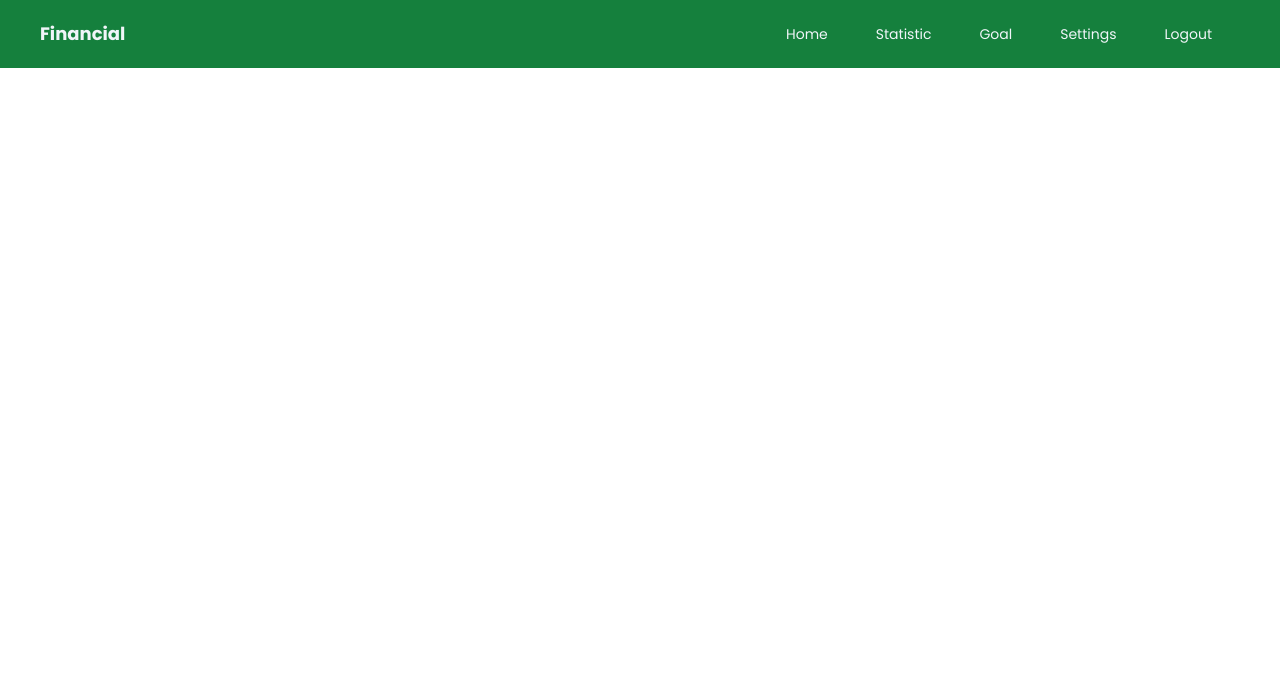
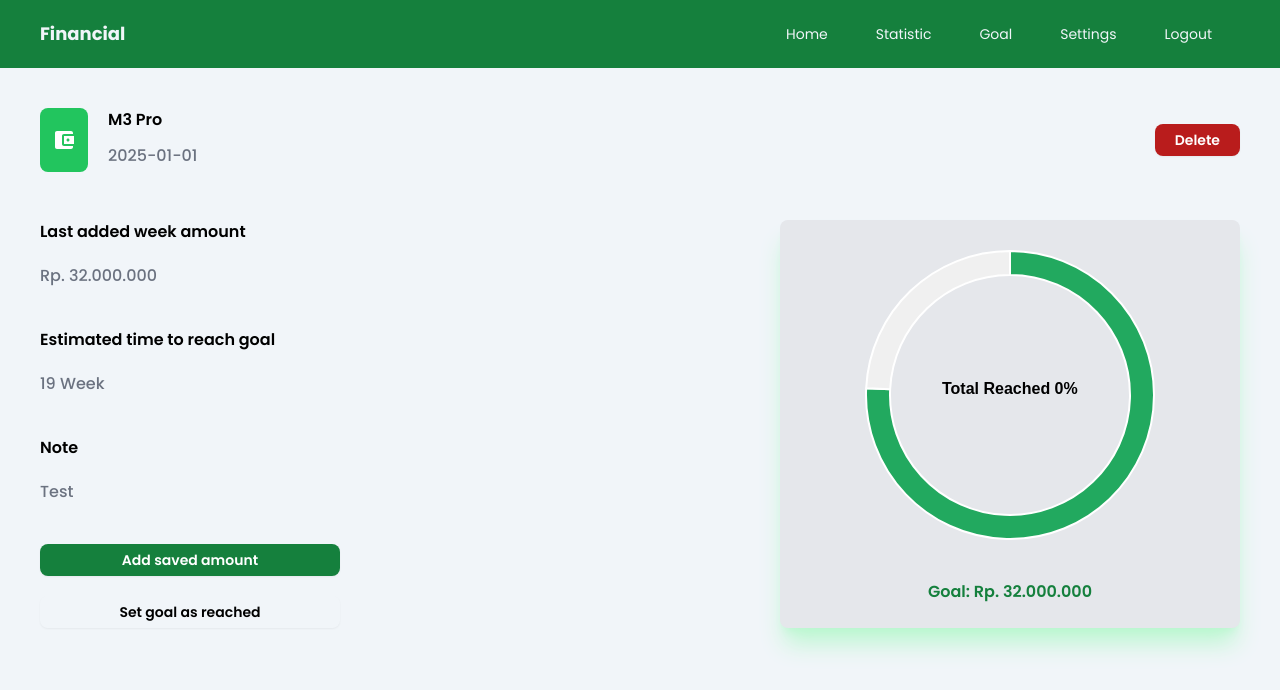
Before and after one commit to farhanizza/application-financial-management, a React (Create React App) app: page /goal/detail/1/1 in a window 1280 px wide. Shown: the top 690 px of the page. Built offline with nearby package versions, Linux system fonts and the light colour scheme; data requests are answered from the project's data file.

Commit message:
feat (Goal): new feature on goal

```diff
--- a/db.json
+++ b/db.json
@@ -52,11 +52,12 @@
   "goal": [
     {
       "id_user": "1",
-      "goalname": "Ipfasad",
-      "amount": "1.111.111",
-      "goaldate": "2024-09-11",
-      "category": "Saving to goal",
-      "note": "aaaaaaaaa",
+      "goalname": "M3 Pro",
+      "amount": "32.000.000",
+      "saved": "100.000",
+      "goaldate": "2025-01-01",
+      "category": "Investment",
+      "note": "Test",
       "isActive": 0,
       "id": 1
     }
--- a/src/App.js
+++ b/src/App.js
@@ -21,7 +21,7 @@ export default function App() {
 					element={<Statistics name="Statistics" />}
 				/>
 				<Route path="/goal/:id" element={<Goal name="Goal" />} />
-				<Route path="/goal/detail/:id" element={<GoalDetail />} />
+				<Route path="/goal/detail/:id/:id_goal" element={<GoalDetail />} />
 				<Route path="/settings" element={<Settings />} />
 				<Route path="*" element={<Notfound />} />
 			</Routes>
--- a/src/pages/Goal.js
+++ b/src/pages/Goal.js
@@ -9,24 +9,8 @@ import useFetch from '../helpers/hooks/useFetch';
 import '../assets/css/index.css';
 
 export default function Goal(props) {
-	const categoryList = [
-		'Income',
-		'Saving to goal',
-		'Investment',
-		'Food',
-		'Transportation',
-		'Vechicle',
-	];
+	const categoryList = ['Saving to goal', 'Investment'];
 	const filterList = ['Active', 'Reached', 'Not Reached'];
-	const dummy_data = [
-		{
-			id: 1,
-			title: 'Emergency fund',
-			goal: 1000000,
-			target_date: 'No target date',
-			saved: 500000,
-		},
-	];
 
 	const { id } = useParams();
 
@@ -46,6 +30,7 @@ export default function Goal(props) {
 				id_user: id,
 				goalname: Goal,
 				amount: amount,
+				saved: 0,
 				goaldate: GoalDate,
 				category: Category,
 				note: Note,
@@ -123,8 +108,8 @@ export default function Goal(props) {
 						<h1 className="font-semibold text-slate-100">Active</h1>
 					</div>
 					<div className="mt-10 bg-gray-200 px-5 py-5 rounded-lg shadow-xl shadow-green-200 cursor-pointer">
-						{GoalData.map((value, key) => (
-							<Link key={key} to={`/goal/detail/${value.id_user}`}>
+						{(GoalData || []).map((value, key) => (
+							<Link key={key} to={`/goal/detail/${value.id_user}/${value.id}`}>
 								<div className="flex mb-5">
 									<div className="flex py-5 px-3 rounded-lg bg-green-500 mr-5">
 										<AccountBalanceWallet className="text-white" />
@@ -140,18 +125,18 @@ export default function Goal(props) {
 										</div>
 										<div className="flex flex-col">
 											<h1 className="font-semibold text-black">
-												Goal: {value.amount}
+												Goal: Rp. {value.amount}
 											</h1>
 											<h1 className="mt-3 text-green-500 font-medium">
-												Saved: {value.amount}
+												Saved: Rp. {value.saved}
 											</h1>
 										</div>
 									</div>
 								</div>
 								<progress
 									className="progress progress-success h-5"
-									value="70"
-									max="100"
+									value={value.saved}
+									max={value.amount}
 								></progress>
 							</Link>
 						))}
--- a/src/pages/GoalDetail.js
+++ b/src/pages/GoalDetail.js
@@ -1,21 +1,30 @@
-import React, { useState } from 'react';
+import React, { useState, useEffect } from 'react';
 import Navbar from '../parts/Navbar';
 import { AccountBalanceWallet } from '@mui/icons-material';
-import IDR from '../helpers/CurrencyIDR';
 import { Chart as ChartJS, ArcElement, Tooltip, Legend } from 'chart.js';
 import { Doughnut } from 'react-chartjs-2';
 import formatIDR from '../helpers/CurrencyChangeIDR';
+import useFetch from '../helpers/hooks/useFetch';
+import { useParams } from 'react-router-dom';
+import axios from 'axios';
+
+export default function GoalDetail() {
+	const [Amount, setAmount] = useState('');
+	const [DataGoal, setDataGoal] = useState('');
 
 	ChartJS.register(ArcElement, Tooltip, Legend);
 
-export const data = {
-	datasets: [
-		{
-			data: [76, 24],
-			backgroundColor: ['rgb(34,169,95)', 'rgb(240,240,240)'],
-		},
-	],
-};
+	const percentageTotalReached = (DataGoal || []).map((data) => {
+		const amount = parseInt(data.amount.replace(/\./g, ''), 10);
+		const saved = parseInt(data.saved, 10);
+
+		return String(Math.ceil((saved / amount) * 100));
+	});
+
+	const totalPercentageReached = percentageTotalReached.reduce(
+		(acc, val) => acc + parseInt(val, 10),
+		0
+	);
 
 	const CenterTextPlugin = {
 		id: 'centerText',
@@ -29,7 +38,7 @@ const CenterTextPlugin = {
 			ctx.font = `600 ${fontSize}em sans-serif`;
 			ctx.textBaseline = 'middle';
 
-		const text = 'Total Reached 76%',
+			const text = `Total Reached ${totalPercentageReached}%`,
 				textX = Math.round((width - ctx.measureText(text).width) / 2),
 				textY = height / 2;
 
@@ -38,13 +47,81 @@ const CenterTextPlugin = {
 		},
 	};
 
-export default function GoalDetail() {
-	const [Amount, setAmount] = useState('');
+	const { id, id_goal } = useParams();
+
+	const { data, error, loading } = useFetch(
+		`http://localhost:3001/users/${id}`
+	);
+
+	useEffect(() => {
+		const GetData = async () => {
+			try {
+				const response = await axios.get(
+					`http://localhost:3001/goal?id_user=${id}`
+				);
+
+				setDataGoal(response.data);
+			} catch (error) {
+				console.error(
+					'Error fetching data:',
+					error.response?.status,
+					error.response?.data
+				);
+			}
+		};
+
+		GetData();
+	}, [id]);
+
+	const handleDelete = (id_goal) => {
+		axios.delete(`http://localhost:3001/goal?id=${id_goal}`).then(() => {
+			window.location.reload();
+		});
+	};
+
+	const handleUpdateSaved = (id_goal) => {
+		try {
+			const dataGoal = {
+				saved: Amount,
+			};
+			axios
+				.patch(`http://localhost:3001/goal/${id_goal}`, dataGoal)
+				.then(() => {
+					window.location.reload();
+				});
+		} catch (error) {
+			console.log(error);
+		}
+	};
+
+	const now = new Date();
+
+	const estimatedWeek = (DataGoal || []).map((data) => {
+		const goalDate = new Date(data.goaldate);
+		const diffInTime = goalDate - now;
+		const diffInDays = diffInTime / (1000 * 60 * 60 * 24);
+		const diffInWeeks = Math.floor(diffInDays / 7);
+		return diffInWeeks;
+	});
+
+	console.log(totalPercentageReached);
+
+	const dataChart = {
+		datasets: [
+			{
+				data: [
+					(DataGoal || []).map((data) => parseInt(data.saved)),
+					(DataGoal || []).map((data) => parseInt(data.amount)),
+				],
+				backgroundColor: ['rgb(34,169,95)', 'rgb(240,240,240)'],
+			},
+		],
+	};
 
 	return (
 		<>
 			<div className="bg-slate-100 h-screen">
-				<Navbar />
+				<Navbar id={data?.id} />
 				<div className="mt-10 px-10 pb-10">
 					<div className="mt-10">
 						<div className="flex mb-5">
@@ -53,13 +130,20 @@ export default function GoalDetail() {
 							</div>
 							<div className="flex w-full justify-between">
 								<div className="flex flex-col">
-									<h1 className="font-semibold text-black">Emergency fund</h1>
+									<h1 className="font-semibold text-black">
+										{(DataGoal || []).map((data) => data.goalname)}
+									</h1>
 									<h1 className="mt-3 font-medium text-gray-500">
-										No target data
+										{(DataGoal || []).map((data) => data.goaldate)}
 									</h1>
 								</div>
 								<div className="flex flex-col justify-center cursor-pointer">
-									<button className="btn btn-sm px-5 bg-red-700 hover:bg-red-800 text-white border-none">
+									<button
+										className="btn btn-sm px-5 bg-red-700 hover:bg-red-800 text-white border-none"
+										onClick={() => {
+											handleDelete(id_goal);
+										}}
+									>
 										Delete
 									</button>
 								</div>
@@ -74,18 +158,20 @@ export default function GoalDetail() {
 										Last added week amount
 									</h1>
 									<h1 className="mt-5 font-medium text-gray-500">
-										{IDR(284000)}
+										Rp. {(DataGoal || []).map((data) => data.amount)}
 									</h1>
 									<div className="mt-10">
 										<h1 className="font-semibold text-black">
 											Estimated time to reach goal
 										</h1>
-										<h1 className="mt-5 font-medium text-gray-500">25 Week</h1>
+										<h1 className="mt-5 font-medium text-gray-500">
+											{estimatedWeek} Week
+										</h1>
 									</div>
 									<div className="mt-10">
 										<h1 className="font-semibold text-black">Note</h1>
 										<h1 className="mt-5 font-medium text-gray-500">
-											Saving from income a week
+											{(DataGoal || []).map((data) => data.note)}
 										</h1>
 									</div>
 									<div className="mt-10">
@@ -110,7 +196,7 @@ export default function GoalDetail() {
 									<div className="flex flex-col">
 										<div className="chart-doughnut">
 											<Doughnut
-												data={data}
+												data={dataChart}
 												width={300}
 												height={300}
 												options={{
@@ -122,7 +208,7 @@ export default function GoalDetail() {
 										</div>
 										<div className="flex justify-center mt-10">
 											<h1 className="font-semibold text-green-700">
-												Goal: {IDR(10000000)}
+												Goal: Rp. {(DataGoal || []).map((data) => data.amount)}
 											</h1>
 										</div>
 									</div>
@@ -136,7 +222,7 @@ export default function GoalDetail() {
 				<div className="modal-box bg-slate-100">
 					<form method="dialog">
 						<div className="w-full flex justify-between bg-green-700 px-5 py-2 rounded-lg">
-							<h1 className="text-slate-100 font-semibold mt-1">Filter</h1>
+							<h1 className="text-slate-100 font-semibold mt-1">Add Saved</h1>
 							<button className="btn btn-sm btn-circle btn-ghost font-bold text-slate-100">
 								✕
 							</button>
@@ -163,7 +249,12 @@ export default function GoalDetail() {
 						</div>
 
 						<div className="mt-5 flex justify-end">
-							<button className="btn btn-sm bg-green-700 hover:bg-green-800 border-none text-slate-100 px-5">
+							<button
+								className="btn btn-sm bg-green-700 hover:bg-green-800 border-none text-slate-100 px-5"
+								onClick={() => {
+									handleUpdateSaved(id_goal);
+								}}
+							>
 								Submit
 							</button>
 						</div>
```
Lines whose indentation alone changed are shown as unchanged.
